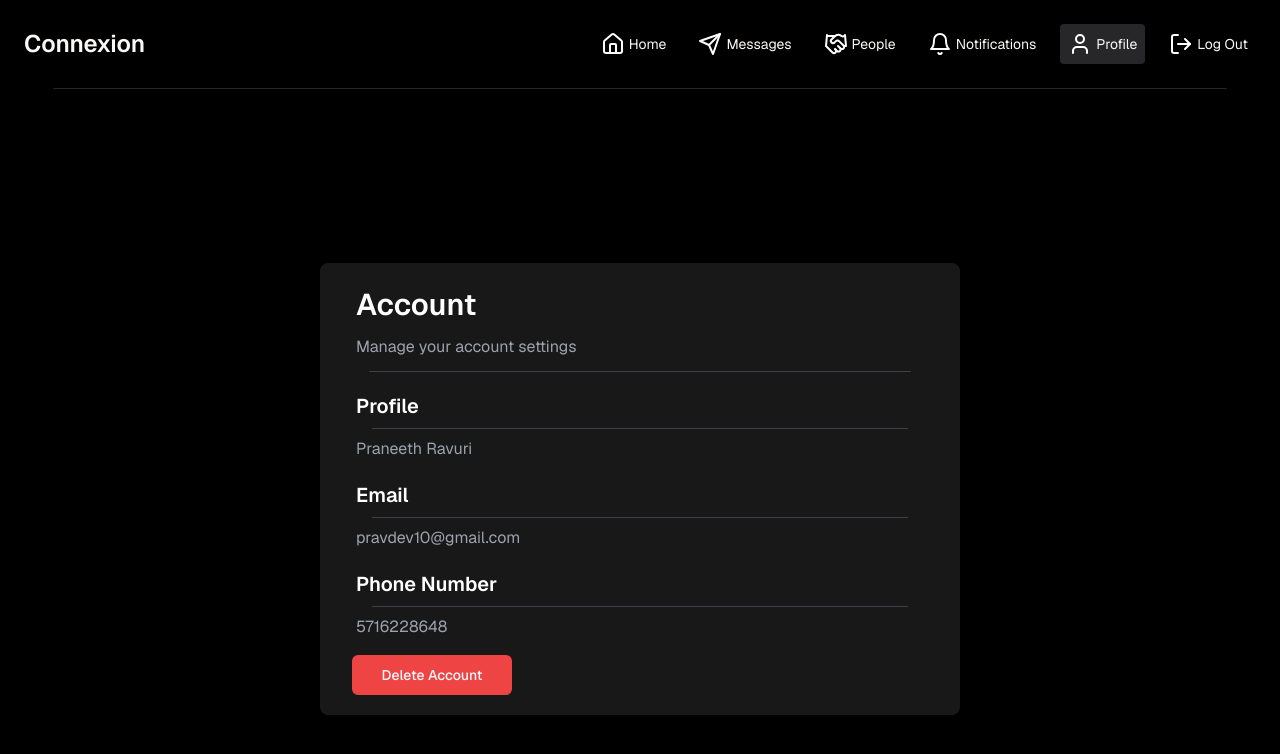
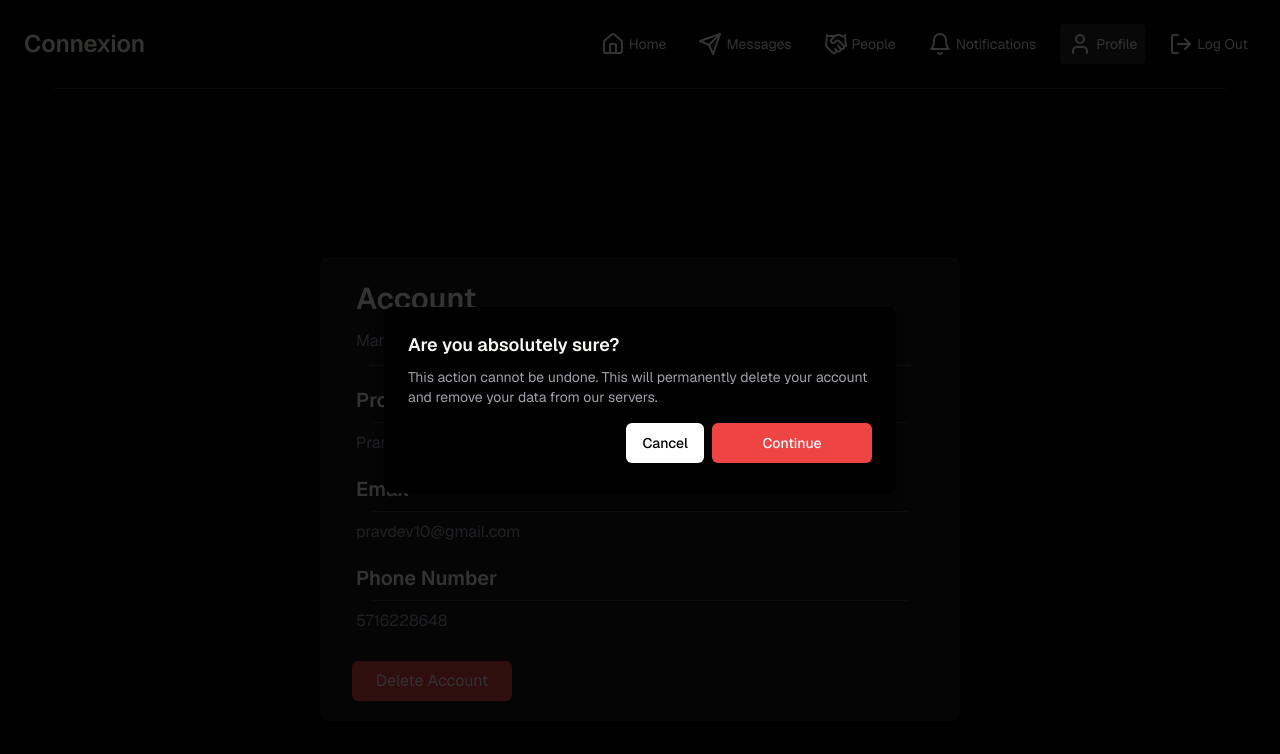
Before and after one commit to praneethravuri/connexion, a Next.js app: page /profile in a window 1280 px wide. Both pictures are taken after a click on the button "Delete Account". Shown: the top 754 px of the page. Built offline with nearby package versions, Linux system fonts and the light colour scheme.

Commit message:
Alert option - Delete Account

```diff
--- a/app/(root)/profile/page.tsx
+++ b/app/(root)/profile/page.tsx
@@ -1,7 +1,18 @@
 import React from 'react';
 import { Button } from '@/components/ui/button';
 import Bottombar from '@/components/shared/Bottombar';
-import { Switch } from "@/components/ui/switch"
+import {
+  AlertDialog,
+  AlertDialogAction,
+  AlertDialogCancel,
+  AlertDialogContent,
+  AlertDialogDescription,
+  AlertDialogFooter,
+  AlertDialogHeader,
+  AlertDialogTitle,
+  AlertDialogTrigger,
+} from "@/components/ui/alert-dialog"
+
 
 
 const Profile = () => {
@@ -30,7 +41,23 @@ const Profile = () => {
             <ProfileSection title="Profile" content={userDetails.name} />
             <ProfileSection title="Email" content={userDetails.email} />
             <ProfileSection title="Phone Number" content={userDetails.phoneNumber} />
-            <Button className='mt-5 m-2' variant="destructive">Delete Account</Button>
+            <AlertDialog>
+              <AlertDialogTrigger className='mt-5 m-2 bg-destructive text-destructive-foreground hover:bg-destructive/90 w-40 h-10 px-4 py-2 rounded-md'>Delete Account</AlertDialogTrigger>
+              <AlertDialogContent>
+                <AlertDialogHeader>
+                  <AlertDialogTitle>Are you absolutely sure?</AlertDialogTitle>
+                  <AlertDialogDescription>
+                    This action cannot be undone. This will permanently delete your account
+                    and remove your data from our servers.
+                  </AlertDialogDescription>
+                </AlertDialogHeader>
+                <AlertDialogFooter>
+                  <AlertDialogCancel>Cancel</AlertDialogCancel>
+                  <AlertDialogAction>Continue</AlertDialogAction>
+                </AlertDialogFooter>
+              </AlertDialogContent>
+            </AlertDialog>
+
           </div>
         </div>
       </div>
--- a/components/ui/alert-dialog.tsx
+++ b/components/ui/alert-dialog.tsx
@@ -36,7 +36,7 @@ const AlertDialogContent = React.forwardRef<
     <AlertDialogPrimitive.Content
       ref={ref}
       className={cn(
-        "fixed left-[50%] top-[50%] z-50 grid w-full max-w-lg translate-x-[-50%] translate-y-[-50%] gap-4 border bg-background p-6 shadow-lg duration-200 data-[state=open]:animate-in data-[state=closed]:animate-out data-[state=closed]:fade-out-0 data-[state=open]:fade-in-0 data-[state=closed]:zoom-out-95 data-[state=open]:zoom-in-95 data-[state=closed]:slide-out-to-left-1/2 data-[state=closed]:slide-out-to-top-[48%] data-[state=open]:slide-in-from-left-1/2 data-[state=open]:slide-in-from-top-[48%] sm:rounded-lg",
+        "fixed left-[50%] top-[50%] z-50 grid w-full max-w-lg translate-x-[-50%] translate-y-[-50%] gap-4 bg-black p-6 shadow-lg duration-200 data-[state=open]:animate-in data-[state=closed]:animate-out data-[state=closed]:fade-out-0 data-[state=open]:fade-in-0 data-[state=closed]:zoom-out-95 data-[state=open]:zoom-in-95 data-[state=closed]:slide-out-to-left-1/2 data-[state=closed]:slide-out-to-top-[48%] data-[state=open]:slide-in-from-left-1/2 data-[state=open]:slide-in-from-top-[48%] sm:rounded-lg",
         className
       )}
       {...props}
@@ -91,7 +91,7 @@ const AlertDialogDescription = React.forwardRef<
 >(({ className, ...props }, ref) => (
   <AlertDialogPrimitive.Description
     ref={ref}
-    className={cn("text-sm text-muted-foreground", className)}
+    className={cn("text-sm text-zinc-400", className)}
     {...props}
   />
 ))
@@ -104,7 +104,7 @@ const AlertDialogAction = React.forwardRef<
 >(({ className, ...props }, ref) => (
   <AlertDialogPrimitive.Action
     ref={ref}
-    className={cn(buttonVariants(), className)}
+    className={cn(buttonVariants({ variant: "destructive" }), className)}
     {...props}
   />
 ))
@@ -117,7 +117,7 @@ const AlertDialogCancel = React.forwardRef<
   <AlertDialogPrimitive.Cancel
     ref={ref}
     className={cn(
-      buttonVariants({ variant: "outline" }),
+      buttonVariants({ variant: "ghost" }),
       "mt-2 sm:mt-0",
       className
     )}
--- a/components/ui/button.tsx
+++ b/components/ui/button.tsx
@@ -16,7 +16,7 @@ const buttonVariants = cva(
           "border border-input bg-background hover:bg-accent hover:text-accent-foreground",
         secondary:
           "bg-secondary text-secondary-foreground hover:bg-secondary/80",
-        ghost: "hover:bg-accent hover:text-accent-foreground bg-white text-black w-full my-1.5",
+        ghost: "hover:bg-accent hover:text-accent-foreground bg-white text-black  my-1.5",
         link: "text-primary underline-offset-4 hover:underline",
       },
       size: {
@@ -35,7 +35,7 @@ const buttonVariants = cva(
 
 export interface ButtonProps
   extends React.ButtonHTMLAttributes<HTMLButtonElement>,
-    VariantProps<typeof buttonVariants> {
+  VariantProps<typeof buttonVariants> {
   asChild?: boolean
 }
 
```
